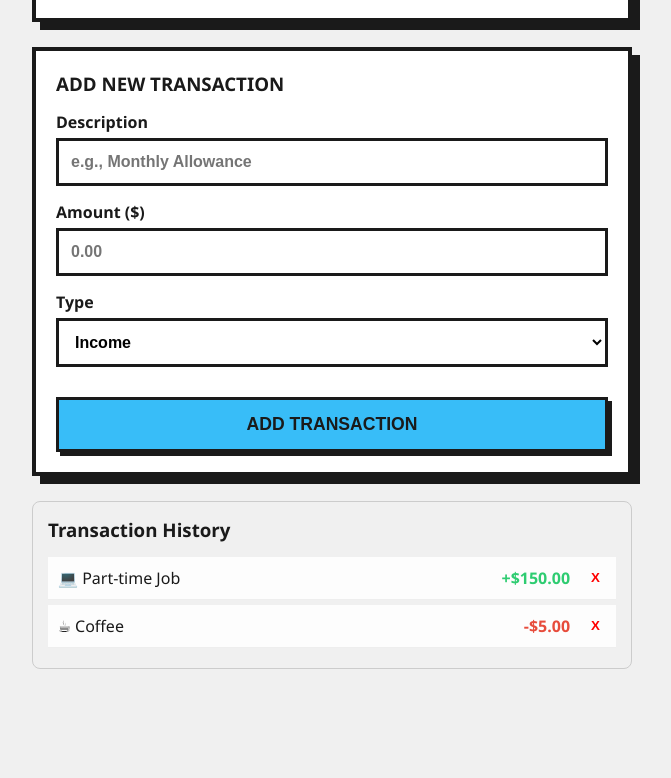
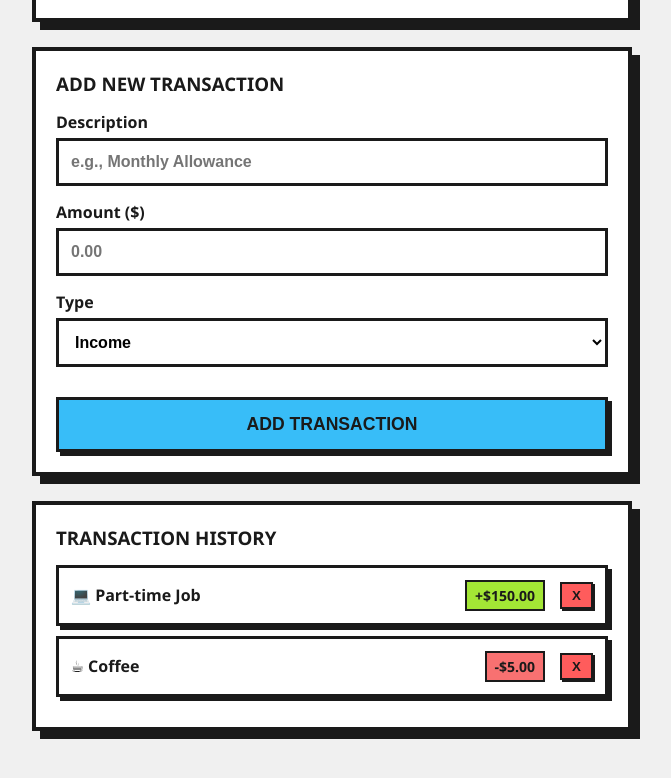
Before and after one commit to Alvinfaizt/personal-finance-dashboard, a React (Vite) app: page / in a window 1280 px wide. Shown: the part 415-1193 px from the top of the page, without its empty margins (308-979 px from the left). Before the commit the page ends 1124 px from the top, so only its background shows below. Built offline with nearby package versions, Linux system fonts and the light colour scheme.

Commit message:
Refactor: enhance styling and structure of TransactionList component

```diff
--- a/src/components/TransactionList.jsx
+++ b/src/components/TransactionList.jsx
@@ -1,37 +1,27 @@
-// 1. Tangkap onDeleteTransaction dari props
 function TransactionList({ transactions, onDeleteTransaction }) {
   return (
-    <div style={{ border: '1px solid #ccc', padding: '15px', borderRadius: '8px' }}>
-      <h3 style={{ margin: '0 0 15px 0' }}>Transaction History</h3>
+    <div className="neo-box">
+      <h3 style={{ margin: '0 0 15px 0', fontWeight: 900, textTransform: 'uppercase' }}>Transaction History</h3>
 
       <ul style={{ listStyleType: 'none', padding: 0, margin: 0 }}>
-        {transactions.length === 0 && <p style={{ color: '#777' }}>No transactions found.</p>}
+        {transactions.length === 0 && <p style={{ color: '#777', fontWeight: 700 }}>No transactions found.</p>}
 
         {transactions.map((item) => (
-          <li
-            key={item.id}
-            style={{
-              display: 'flex',
-              justifyContent: 'space-between',
-              padding: '10px',
-              borderBottom: '1px solid #eee',
-              backgroundColor: '#fdfdfd',
-              marginBottom: '5px'
-            }}
-          >
-            <span style={{ flexGrow: 1 }}>{item.description}</span>
+          <li key={item.id} className="neo-list-item">
+            <span style={{ flexGrow: 1, fontWeight: 700 }}>{item.description}</span>
             <span style={{
-              color: item.type === 'income' ? '#2ecc71' : '#e74c3c',
-              fontWeight: 'bold',
-              marginRight: '15px'
+              backgroundColor: item.type === 'income' ? '#a3e635' : '#f87171',
+              border: '2px solid #1a1a1a',
+              padding: '4px 8px',
+              fontWeight: 800,
+              marginRight: '15px',
+              fontSize: '14px'
             }}>
               {item.type === 'income' ? '+' : '-'}${item.amount.toFixed(2)}
             </span>
-
-            {/* 2. Pasang fungsi onClick untuk mengeksekusi penghapusan */}
             <button
               onClick={() => onDeleteTransaction(item.id)}
-              style={{ color: 'red', border: 'none', background: 'none', cursor: 'pointer', fontWeight: 'bold' }}
+              className="neo-btn-delete"
             >
               X
             </button>
```
